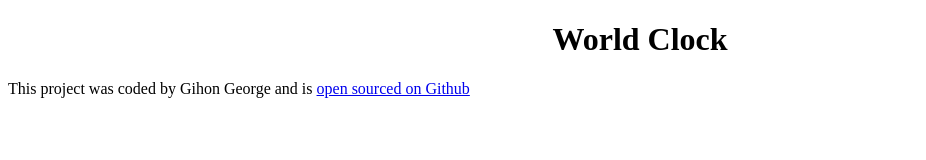
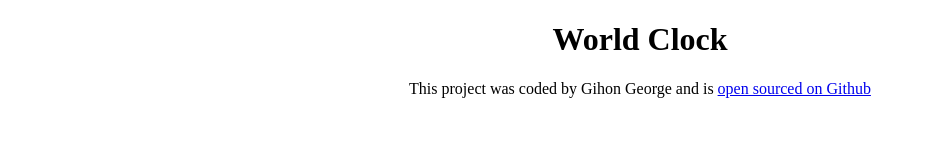
Before and after one commit to gihongeorge/world-clock, a plain HTML site: page index.html in a window 1280 px wide. Shown: the whole page, without its empty margins (0-926 px from the left). Drawn offline with Linux system fonts and the light colour scheme.

Commit message:
added the link to the Github repository

```diff
--- a/css/style.css
+++ b/css/style.css
@@ -1,3 +1,6 @@
 h1 {
     text-align: center;
 }
+footer {
+    text-align:center;
+}
--- a/index.html
+++ b/index.html
@@ -10,7 +10,7 @@
     <h1> World Clock </h1>
     <footer>
         This project was coded by Gihon George and is
-        <a href="#" target="_blank"> open sourced on Github</a>
+        <a href="https://github.com/gihongeorge/world-clock/tree/main/javascript" target="_blank"> open sourced on Github</a>
     </footer>
     <script src="javascript/index.js"></script>
 </body>
```
